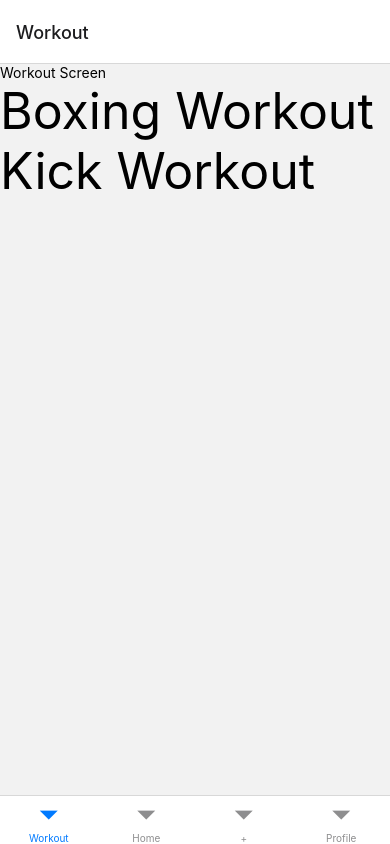
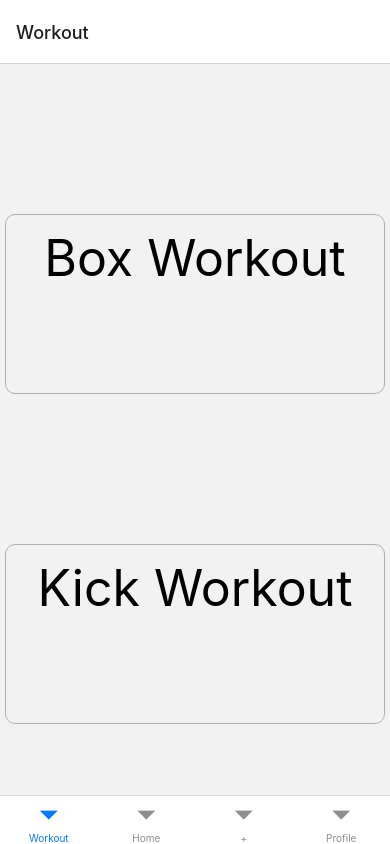
Before and after one commit to Breeze1108/Martial-Arts-App, a React Native app: screen /Workout in a window 390 px wide. Built offline with nearby package versions, Linux system fonts and the light colour scheme.

Commit message:
General Updates

```diff
--- a/package.json
+++ b/package.json
@@ -13,6 +13,9 @@
     "@emotion/styled": "^11.11.0",
     "@expo/vector-icons": "^13.0.0",
     "@expo/webpack-config": "^18.0.1",
+    "@mediapipe/tasks-audio": "^0.10.2",
+    "@mediapipe/tasks-text": "^0.10.2",
+    "@mediapipe/tasks-vision": "^0.10.2",
     "@mui/material": "^5.14.1",
     "@react-navigation/bottom-tabs": "^6.5.8",
     "@react-navigation/native": "^6.1.7",
--- a/src/screens/EditProfileScreen.js
+++ b/src/screens/EditProfileScreen.js
@@ -1,10 +1,168 @@
-import React from 'react';
-import { StyleSheet, View, Text, Image } from 'react-native';
+import React, {useState,useEffect} from 'react';
+import { StyleSheet, View, Text, Image, TextInput, SafeAreaView, ScrollView } from 'react-native';
+import Ionicons from '@expo/vector-icons/Ionicons';
 
-export default function EditProfileScreen (){
-    return (
-        <View>
-            <Text>edit profile</Text>
+export default function ProfileScreen({ navigation }) {
+  const [show, setShow] = useState(false);
+  return (
+   <ScrollView>
+    <View style={styles.container}>
+      <Ionicons name="person" size={140} color='lightgrey' style={styles.pfp} />
+      <View style={styles.nameContainer}>
+        <TextInput style={styles.name}>Fabrizio Bernal</TextInput>
+      </View>
+      <View style={styles.info}>
+        <View style={styles.ageContainer}>
+          <TextInput style={styles.age}>17 Years Old</TextInput>
         </View>
-    )
+        <View style={styles.maContainer}>
+          <TextInput style={styles.ma}>Boxing</TextInput>
+        </View>
+      </View>
+
+      <View style={styles.expContainer}>
+        <TextInput style={styles.exp}>7 Years of experience</TextInput>
+      </View>
+
+      <View style={styles.bioContainer}>
+        <TextInput style={styles.bio}>Bio </TextInput>
+      </View>
+    </View>
+    </ScrollView>
+  );
 }
+const styles = StyleSheet.create({
+  container: {
+    flex: 1,
+    backgroundColor: "white",
+    alignItems: "center",
+    justifyContent: "top",
+    borderWidth: 0,
+    borderColor: "gray",
+    height: 1000,
+  },
+  pfp: {
+    paddingTop: 50,
+  },
+
+  nameContainer: {
+    display: "flex",
+    width: 340,
+    height: 64,
+    paddingVertical: 13,
+    paddingHorizontal: 12,
+    justifyContent: "center",
+    gap: 10,
+    flexShrink: 0,
+    borderRadius: 10,
+    borderWidth: 1,
+    borderStyle: "solid",
+    borderColor: "#AFB1B6",
+  },
+  name: {
+    fontFamily: "workSans",
+    fontSize: 20,
+    fontStyle: "normal",
+    fontWeight: "500",
+    lineHeight: 24,
+    letterSpacing: 0.2,
+    color: "#AFB1B6",
+  },
+  info: {
+    flexDirection: "row",
+    backgroundColor: "white",
+    width: 340,
+    alignContent: "center",
+    justifyContent: "space-between",
+    paddingVertical: 13,
+  },
+  ageContainer: {
+    display: "flex",
+    width: 150,
+    height: 64,
+    paddingVertical: 13,
+    paddingHorizontal: 12,
+    justifyContent: "center",
+    gap: 10,
+    flexShrink: 0,
+    borderRadius: 10,
+    borderWidth: 1,
+    borderStyle: "solid",
+    borderColor: "#AFB1B6",
+  },
+  age: {
+    fontFamily: "workSans",
+    fontSize: 20,
+    fontStyle: "normal",
+    fontWeight: "500",
+    lineHeight: 24,
+    letterSpacing: 0.2,
+    color: "#AFB1B6",
+  },
+  maContainer: {
+    display: "flex",
+    width: 150,
+    height: 64,
+    paddingVertical: 13,
+    paddingHorizontal: 12,
+    justifyContent: "center",
+    gap: 10,
+    flexShrink: 0,
+    borderRadius: 10,
+    borderWidth: 1,
+    borderStyle: "solid",
+    borderColor: "#AFB1B6",
+  },
+  ma: {
+    fontFamily: "workSans",
+    fontSize: 20,
+    fontStyle: "normal",
+    fontWeight: "500",
+    lineHeight: 24,
+    letterSpacing: 0.2,
+    color: "#AFB1B6",
+  },
+  expContainer: {
+    display: "flex",
+    width: 340,
+    height: 64,
+    paddingHorizontal: 12,
+    justifyContent: "center",
+    gap: 10,
+    flexShrink: 0,
+    borderRadius: 10,
+    borderWidth: 1,
+    borderStyle: "solid",
+    borderColor: "#AFB1B6",
+    marginTop: 20,
+    marginBottom: 20,
+  },
+  exp: {
+    fontFamily: "workSans",
+    fontSize: 20,
+    fontStyle: "normal",
+    fontWeight: "500",
+    lineHeight: 24,
+    letterSpacing: 0.2,
+    color: "#AFB1B6",
+  },
+  bioContainer: {
+    width: 340,
+    height: 200,
+    borderRadius: 10,
+    borderWidth: 1,
+    borderStyle: "solid",
+    borderColor: "#AFB1B6",
+    paddingHorizontal: 12
+  },
+  bio: {
+    width: 340,
+    height: 200,
+    fontFamily: "workSans",
+    fontSize: 20,
+    fontStyle: "normal",
+    fontWeight: "500",
+    letterSpacing: 0.2,
+    color: "#AFB1B6",
+  },
+});
--- a/src/screens/KickScreen.js
+++ /dev/null
@@ -1,7 +0,0 @@
-import { View, Text } from "react-native";
-
-export default function KickScreen () {
-    <View>
-        <Text>Kick screen</Text>
-    </View>
-}
--- a/src/screens/WorkoutsScreen.js
+++ b/src/screens/WorkoutsScreen.js
@@ -5,11 +5,10 @@ export default function WorkoutsScreen ({ navigation }) {
     const [show, setShow] = useState(false);
     return (
         <View>
-            <Text>Workout Screen</Text>
             <Pressable onPress={() => {
             navigation.navigate("Punch");
           }}>
-            <Text style={styles.punch}>Boxing Workout</Text>
+            <Text style={styles.punch}>Box Workout</Text>
             </Pressable>
             <Pressable onPress={() => {
             navigation.navigate("Kick");
@@ -23,8 +22,36 @@ export default function WorkoutsScreen ({ navigation }) {
 const styles = StyleSheet.create({
     punch: {
         fontSize:50,
+        display: "flex",
+        width: 380,
+        height: 180,
+        paddingVertical: 13,
+        paddingHorizontal: 12,
+        justifyContent: "center",
+        gap: 10,
+        flexShrink: 0,
+        borderRadius: 10,
+        borderWidth: 1,
+        borderStyle: "solid",
+        borderColor: "#AFB1B6",
+        alignSelf: "center",
+        marginVertical: 150,
+        textAlignVertical: "center"
     },
     kick: {
-        fontSize: 50
+        fontSize: 50,
+        display: "flex",
+        width: 380,
+        height: 180,
+        paddingVertical: 13,
+        paddingHorizontal: 12,
+        justifyContent: "center",
+        gap: 10,
+        flexShrink: 0,
+        borderRadius: 10,
+        borderWidth: 1,
+        borderStyle: "solid",
+        borderColor: "#AFB1B6",
+        alignSelf: "center"
     }
 });
```
Also changed, not shown: 1 other file (tests, documents, lock files or other folders).
